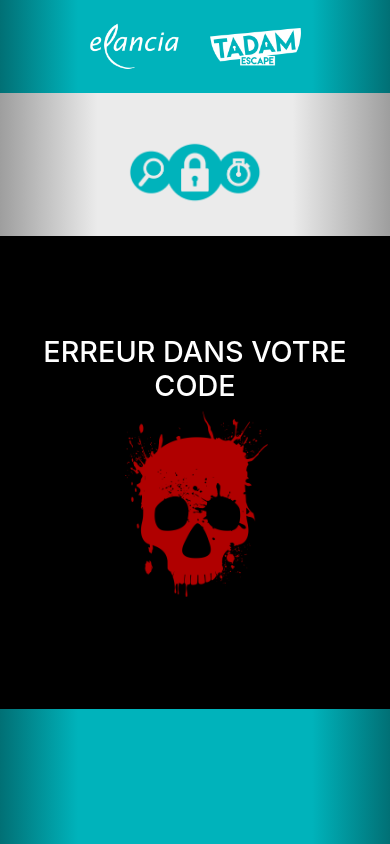
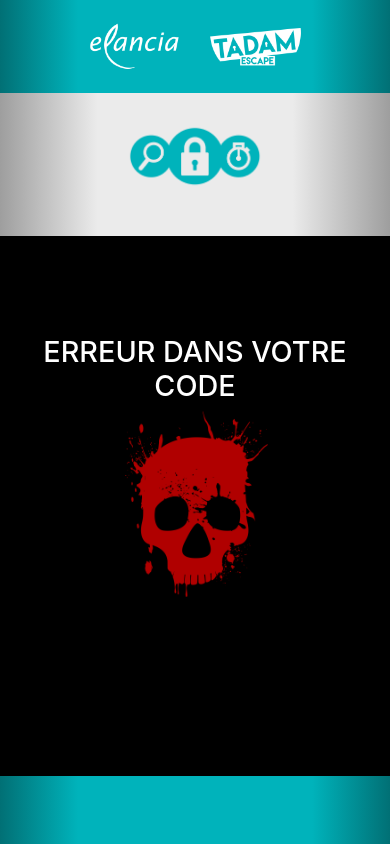
Before and after one commit to Mpreard/Tadam, a PHP site: page /error_page.php in a window 390 px wide. Run offline with PHP 8.4, Linux system fonts and the light colour scheme; some libraries are stand-ins or nearby versions.

Commit message:
finalisation responsive

```diff
--- a/error_page.php
+++ b/error_page.php
@@ -36,7 +36,7 @@
   <div class="bottom_error_page">
   </div>
   <?php
-    //header("refresh:3;url=index.php");
+    header("refresh:3;url=index.php");
   ?>
 
   <script type="text/javascript" src="https://cdnjs.cloudflare.com/ajax/libs/jquery/3.3.1/jquery.min.js"></script>
--- a/main.css
+++ b/main.css
@@ -196,7 +196,7 @@
 }
 
 .bottom_error_page {
-    height: 16vh;
+    height: 8vh;
     background: linear-gradient(90deg, rgba(1,112,117,1) 0%, rgba(0,179,187,1) 20%, rgba(0,179,187,1) 80%, rgba(1,112,117,1) 100%);
 }
 
@@ -334,6 +334,16 @@
     }
     .logos_welcome {
         height: 11vh;
+    }
+
+    .cadenas_error {
+        padding-top: 7%;
+    }
+
+    .error_page {
+        text-align: center;
+        background-color: black;
+        height: 81vh;
     }
 
     .form_container {
```
